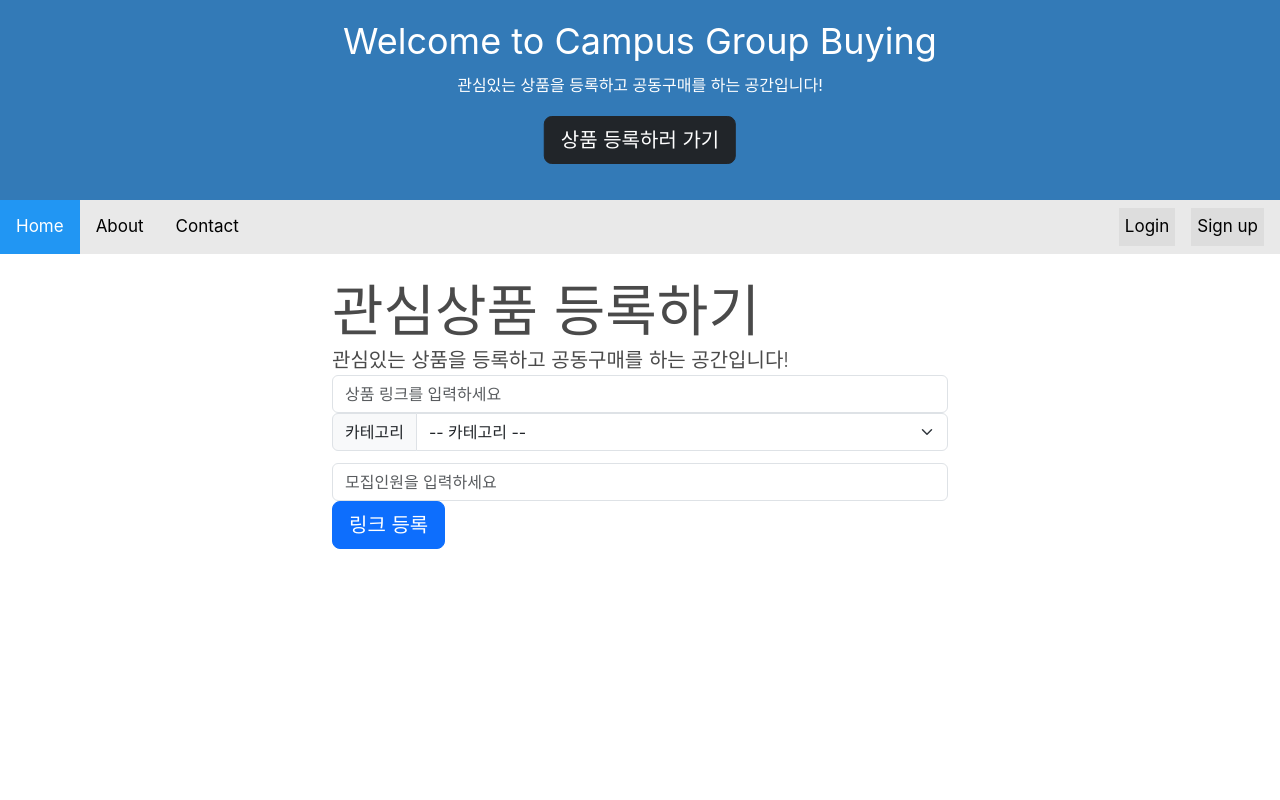
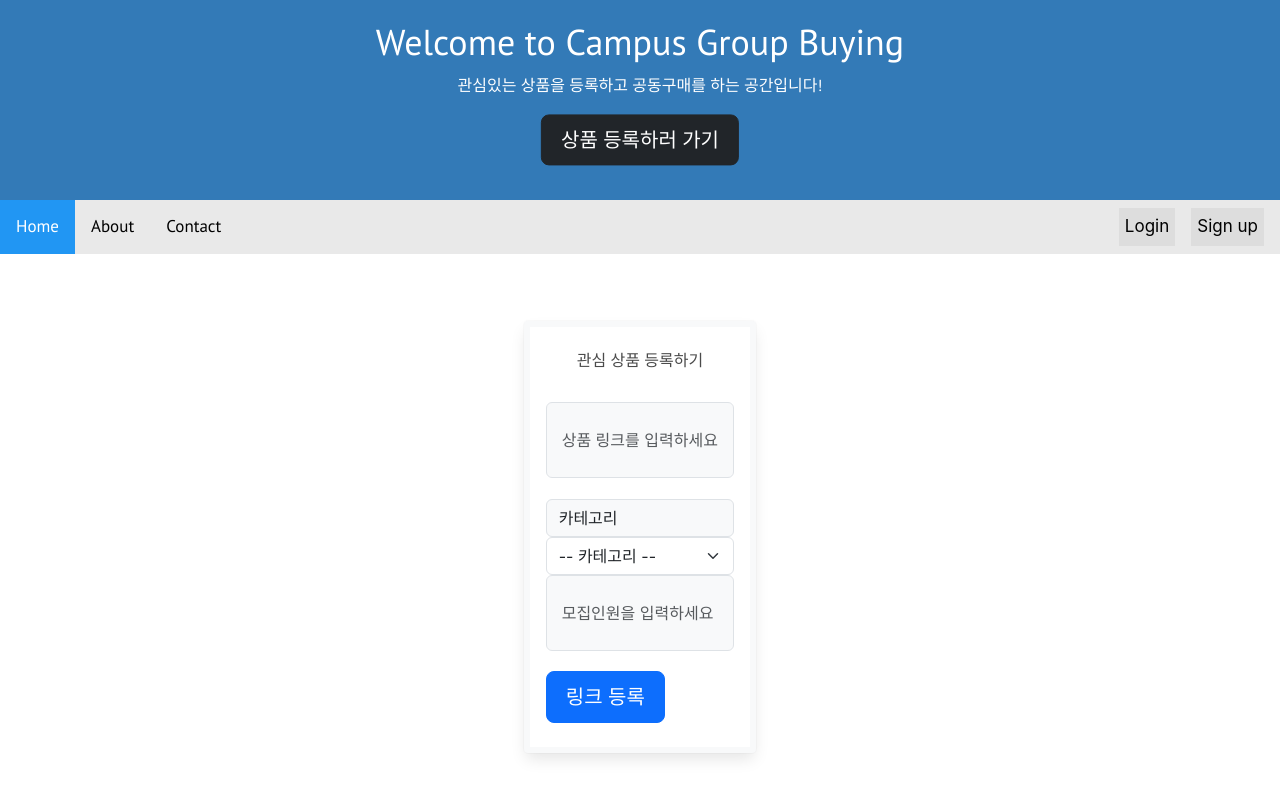
Before and after one commit to suji6707/Jungle_Week0_mini-project, a Flask app: page /register in a window 1280 px wide. Run offline with Flask 2, Linux system fonts and the light colour scheme; some libraries are stand-ins or nearby versions.

Commit message:
등록하기 변경

```diff
--- a/app.py
+++ b/app.py
@@ -128,7 +128,10 @@ def show_products():
 @app.route('/submit', methods=['POST'])
 def submit():
     url = request.form['url']
-    getData(url)
+    category = request.form['category']
+    count = request.form['count']
+
+    getData(url, category, count)
     return jsonify({'return':'success'})
 
 
--- a/templates/register.html
+++ b/templates/register.html
@@ -2,12 +2,81 @@
 {{ super() }}
 <script>
 
+  function submitLink() {
+    // url ajaxPOST 요청.
+    let url = $("#url").val();
+    let category = $("#category-id").val();
+    let count = $("#count").val();
+    $.ajax({
+      type: "POST",
+      url: "/submit",
+      data: {
+        url: url,
+        category: category,
+        count: count,
+      },
+      success: function (response) {
+        if (response["return"] == "success") {
+          alert("저장 완료!");
+          window.location.reload();
+        }
+      },
+    });
+  }
+
 </script>
+
+<style>
+  @import url('https://fonts.googleapis.com/css?family=PT+Sans');
+
+  body{
+    font-family: 'PT Sans', sans-serif;
+  }
+
+  h2{
+    padding-top: 1.5rem;
+  }
+
+  .card{
+    border: 0.40rem solid #f8f9fa;
+    top: 10%;
+  }
+  .form-control{
+    background-color: #f8f9fa;
+    padding: 20px;
+    padding: 25px 15px;
+    margin-bottom: 1.3rem;
+  }
+
+  .form-control:focus {
+
+      color: #000000;
+      background-color: #ffffff;
+      border: 2px solid #da5767;
+      outline: 0;
+      box-shadow: none;
+
+  }
+
+  .btn{
+    padding: 0.6rem 1.2rem;
+    font-size: 20px;
+  }
+
+</style>
+
+
 {% endblock %} {% block body %}
 
-<div class="jumbotron">
-    <h1 class="display-4">관심상품 등록하기</h1>
-    <p class="lead">관심있는 상품을 등록하고 공동구매를 하는 공간입니다!</p>
+<div class = "container">
+  <div class = "row justify-content-center">
+    <div class="col-md-5">
+      <div class="card">
+        <h2 class ="card-title text-center">
+          관심 상품 등록하기
+        </h2>
+          <div class = "card-body py-md-4">
+            <form _lpchecked="1">
               <div class="form-group">
                 <input
                 type="text"
@@ -15,7 +84,8 @@
                 id="url"
                 placeholder="상품 링크를 입력하세요"
                 />
-      <div class="input-group mb-3">
+              </div>
+              <div class="form-group">
                 <label class="input-group-text" for="size">카테고리</label>
                 <select class="form-select" id="category-id">
                   <option selected>-- 카테고리 --</option>
@@ -29,16 +99,22 @@
                   <option value="wash">비누/샴푸</option>
                 </select>
               </div>
+              <div class="form-group">
                 <input
                 type="text"
                 class="form-control"
-        id="count"
+                id="url"
                 placeholder="모집인원을 입력하세요"
                 />
               </div>
-    <p class="lead">
-      <a onclick="submitLink()" class="btn btn-primary btn-lg" href="#" role="button">링크 등록</a>
-    </p>
+              <div class="d-flex flex-row align-items-center justify-content-between">
+                <button onclick="submitLink()" class="btn btn-primary btn-lg" href="#" role="button">링크 등록</a>
+              </div>
+            </form>
+          </div>
+      </div>
+    </div>
+  </div>
 </div>
 
 {% endblock %}
```
Lines whose indentation alone changed are shown as unchanged.
